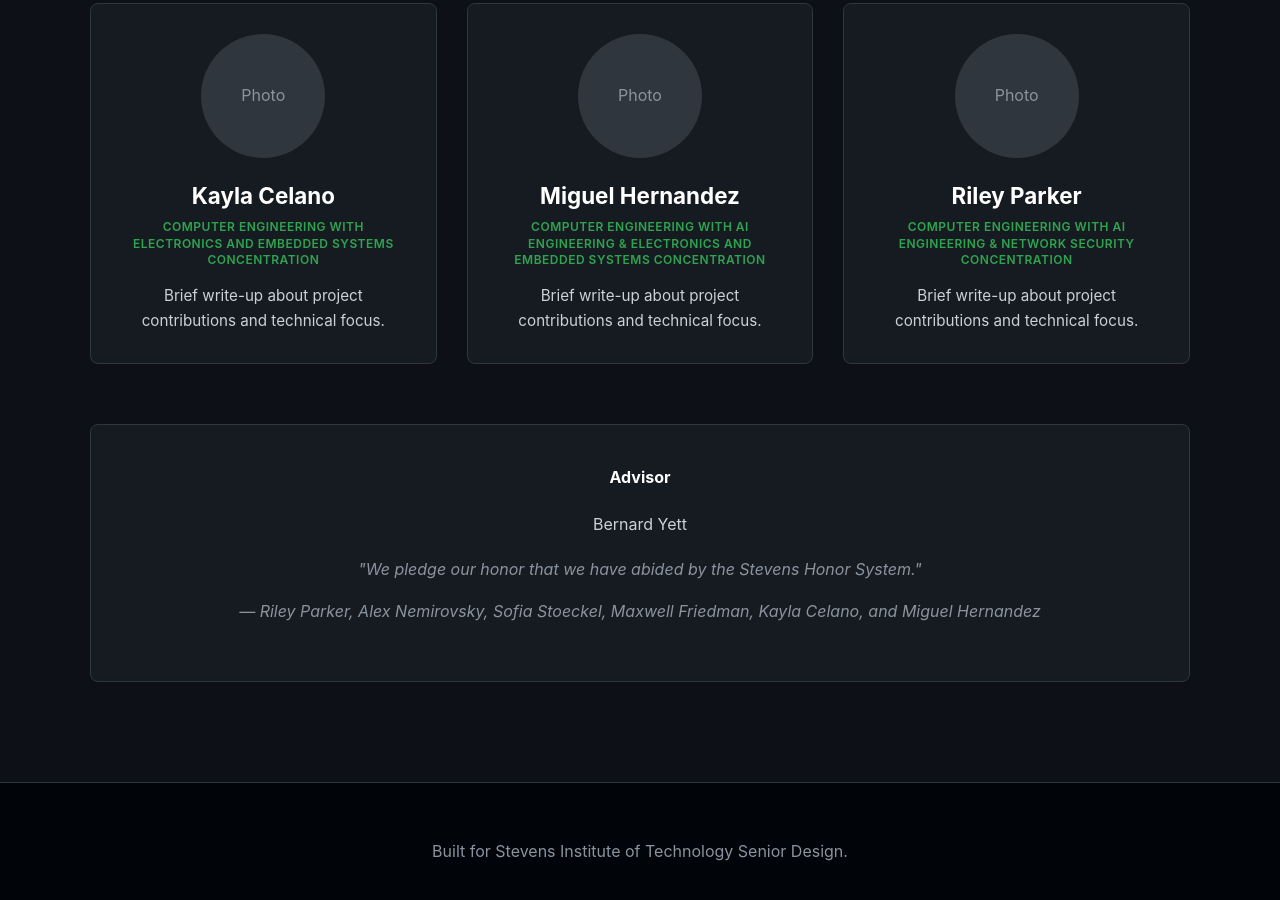
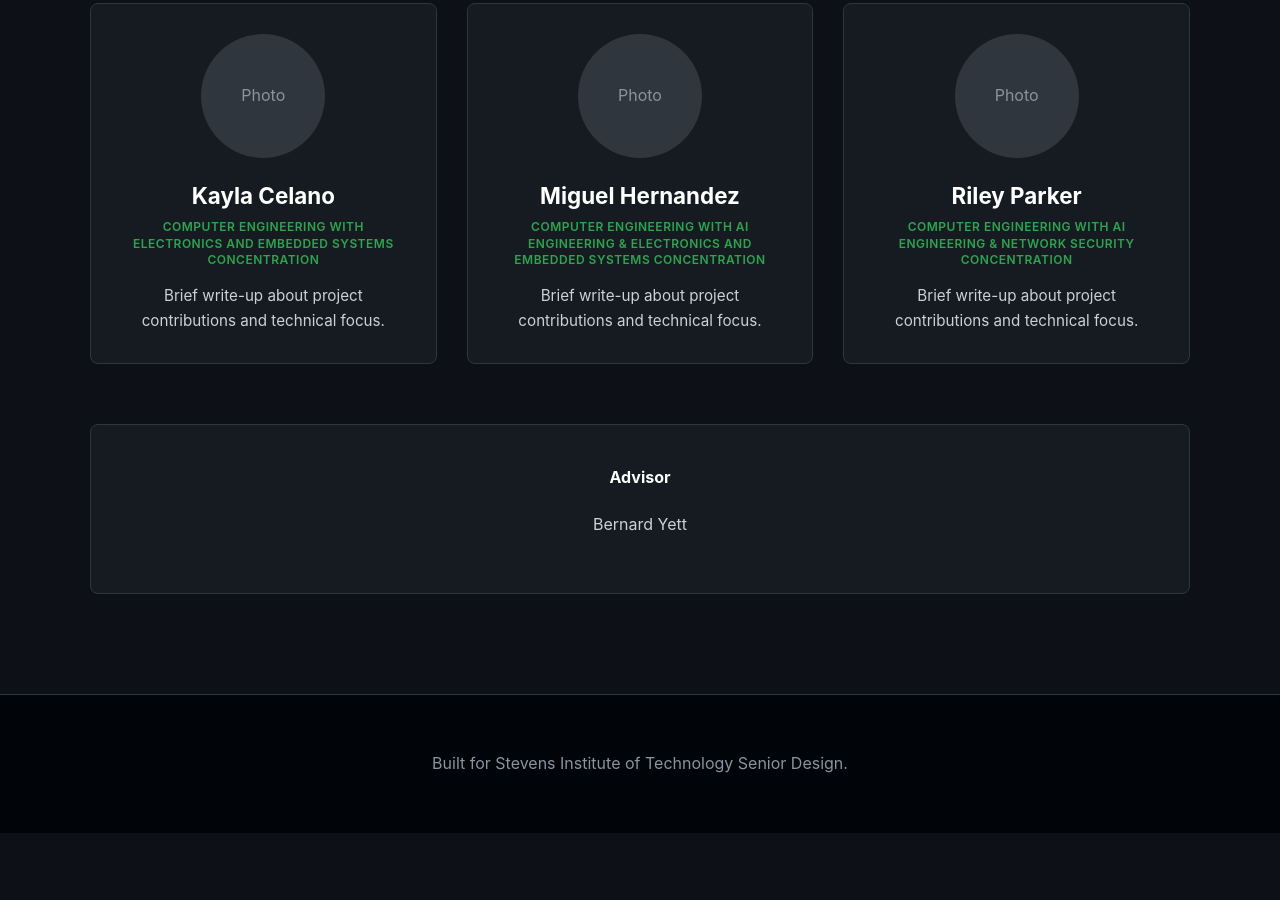
Before and after one commit to salmonboi123/shelftrack.github.io, a plain HTML site: page index.html in a window 1280 px wide. Shown: the part 858-1758 px from the top of the page. After the commit the page ends 1691 px from the top, so only its background shows below. Drawn offline with Linux system fonts and the light colour scheme.

Commit message:
removed pledge

```diff
--- a/index.html
+++ b/index.html
@@ -241,11 +241,6 @@
             <div class="acknowledgments">
                 <h4>Advisor</h4>
                 <p>Bernard Yett</p>
-
-                <div class="pledge">
-                    <p>"We pledge our honor that we have abided by the Stevens Honor System."</p>
-                    <p>— Riley Parker, Alex Nemirovsky, Sofia Stoeckel, Maxwell Friedman, Kayla Celano, and Miguel Hernandez</p>
-                </div>
             </div>
 
         </section>
```
